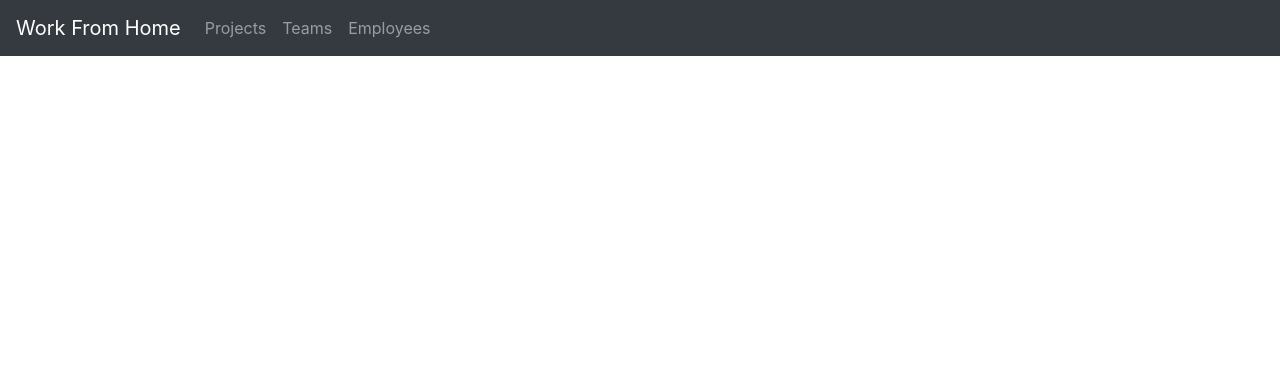
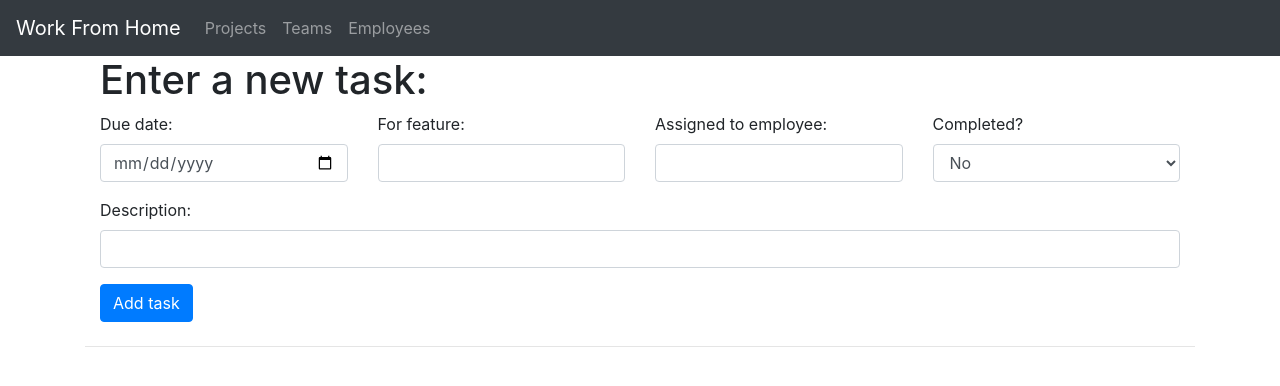
Before and after one commit to jasnkwcz/work-from-home, a React (Create React App) app in the folder client/: page /tasks/1 in a window 1280 px wide. Shown: the top 386 px of the page. Built offline with nearby package versions, Linux system fonts and the light colour scheme; no server answers.

Commit message:
changed tasks to display by feature id

```diff
--- a/client/src/Features.js
+++ b/client/src/Features.js
@@ -41,9 +41,11 @@
 								<p className="card-text">
 									Front/back end: {item.type === 0 ? 'front end' : 'back end'}
 								</p>
-								<p className="card-text">Priority:: {item.priority}</p>
-								<p className="card-text">Completed? {item.completed === false ? 'no' : 'yes'}</p>
-								<Link class="btn btn-primary">See tasks for this feature</Link>
+								<p className="card-text">Priority: {item.priority}</p>
+								<p className="card-text">Completed? {item.completed === false ? 'No' : 'Yes'}</p>
+								<Link exact to={`/tasks/${item.id}`} class="btn btn-primary">
+									See tasks for this feature
+								</Link>
 							</div>
 						</div>
 					);
--- a/client/src/Projects.js
+++ b/client/src/Projects.js
@@ -56,9 +56,9 @@
 					return (
 						<div className="card">
 							<div className="card-body">
-								<h5 className="card-title">Project ID:{item.id}</h5>
+								<h5 className="card-title">Project ID: {item.id}</h5>
 								<p className="card-text">Description: {item.description}</p>
-								<p className="card-text">Assigned Team:{item.assigned_team}</p>
+								<p className="card-text">Assigned Team: {item.assigned_team}</p>
 								<Link exact to={featureUrl} className="btn btn-primary">
 									See project features
 								</Link>
--- a/client/src/Tasks.js
+++ b/client/src/Tasks.js
@@ -38,6 +38,10 @@
 				<TaskForm addItem={this.addItem} />
 				<hr class="my-4" />
 				{this.state.list.map((item) => {
+					console.log('item.for_feature = ', item.for_feature);
+					console.log('this.props.featureId = ', this.props.featureId);
+					if (item.for_feature === Number(this.props.featureId)) {
+						console.log('Match');
 						return (
 							<div className="card">
 								<div className="card-body">
@@ -53,6 +57,7 @@
 								</div>
 							</div>
 						);
+					}
 				})}
 			</div>
 		);
--- a/client/src/Teams.js
+++ b/client/src/Teams.js
@@ -34,10 +34,10 @@
 					return (
 						<div className="card">
 							<div className="card-body">
-								<h5 className="card-title">Team ID:{item.id}</h5>
+								<h5 className="card-title">Team ID: {item.id}</h5>
 								<p className="card-text">Team Lead: {item.team_lead}</p>
-								<p className="card-text">Assigned Project:{item.assigned_project}</p>
-								<p className="card-text">Team Capacity:{item.capacity}</p>
+								<p className="card-text">Assigned Project: {item.assigned_project}</p>
+								<p className="card-text">Team Capacity: {item.capacity}</p>
 								<p className="card-text">Full?: {item.is_full === -1 ? 'Yes' : 'No'}</p>
 								<Link exact to="/teams" class="btn btn-primary">
 									View Team Members
--- a/client/src/WorkFromHome.js
+++ b/client/src/WorkFromHome.js
@@ -23,7 +23,11 @@
 					/>
 					<Route exact path="/teams" render={() => <Teams />} />
 					<Route exact path="/employees" render={() => <Employees />} />
-					<Route exact path="/tasks" render={() => <Tasks />} />
+					<Route
+						exact
+						path="/tasks/:featureId"
+						render={(routeProps) => <Tasks featureId={routeProps.match.params.featureId} />}
+					/>
 					<Route exact path="/features" render={() => <Features />} />
 				</Switch>
 			</div>
```
Lines whose indentation alone changed are shown as unchanged.
